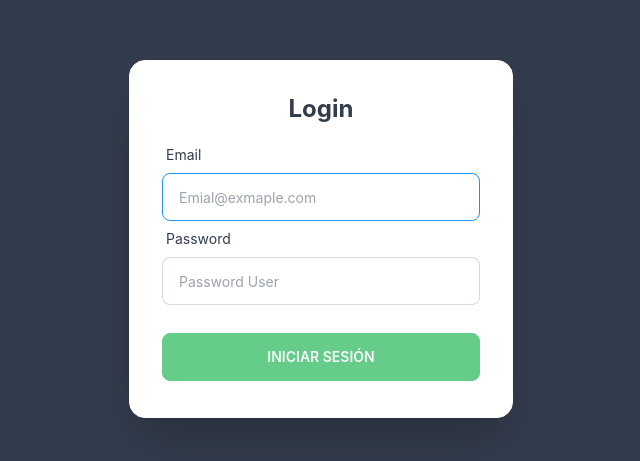
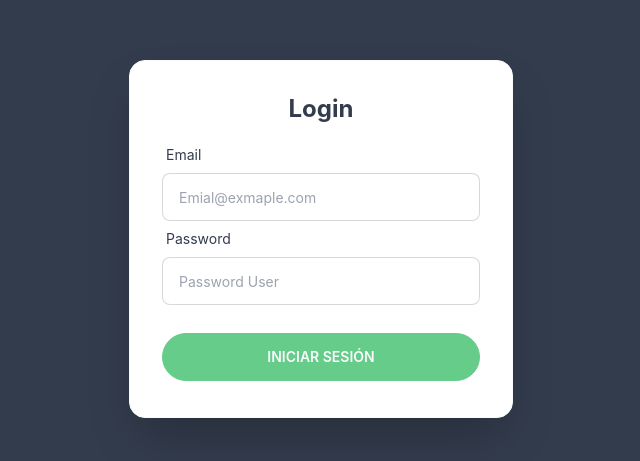
Before and after one commit to Miguel-Espinales-ESES/crm_nextTypeScript_tailwindcss, a Next.js app: page /login in a window 1280 px wide. Shown: the part 171-632 px from the top of the page, without its empty margins (319-959 px from the left). Built offline with nearby package versions, Linux system fonts and the light colour scheme.

Commit message:
creando componente de Button

```diff
--- /dev/null
+++ b/components/Button/Types/index.ts
@@ -0,0 +1,22 @@
+export type Props = {
+    validateStatus?: validateStatus,
+    outline?: boolean,
+    disabled?: boolean
+    className?: string,
+    size?: 'lg' | 'sm' | 'xs',
+    shape?: 'circle' | 'round',
+    loading?: boolean
+}
+
+export enum validateStatus {
+    btn_primary = 'btn-primary',
+    btn_secondary = 'btn-secondary',
+    btn_accent = 'btn-accent',
+    btn_ghost = 'btn-ghost',
+    btn_link = 'btn-link',
+    btn_info = 'btn-info',
+    btn_success = 'btn-success',
+    btn_warning = 'btn-warning',
+    btn_error = 'btn-error',
+    btn_glass = 'glass'
+}
--- /dev/null
+++ b/components/Button/index.tsx
@@ -0,0 +1,51 @@
+import React from 'react'
+import { isUndefined } from 'lodash'
+// type props
+import { Props, validateStatus } from './Types'
+
+const Button: React.FC<Props> = ({ children, validateStatus, outline, disabled, size, className: classNameInput, shape, loading }) => {
+
+    const sizeButton = () => {
+        switch (size) {
+            case 'lg': {
+                return 'btn-wide btn-lg'
+            }
+            case 'sm': {
+                return 'btn-wide btn-sm'
+            }
+            case 'xs': {
+                return 'btn-wide btn-xs'
+            }
+            default: {
+                return ''
+            }
+        }
+    }
+
+    const shapeButton = () => {
+        switch (shape) {
+            case 'circle': {
+                return 'btn-circle'
+            }
+            case 'round': {
+                return 'btn-square'
+            }
+            default: {
+                return ''
+            }
+        }
+    }
+
+    return (
+        <button
+            disabled={disabled}
+            className={`btn ${(isUndefined(loading) ? '' : 'loading')} ${sizeButton()} ${shapeButton()} ${validateStatus} ${(outline) && 'btn-outline'} ${classNameInput}`}
+        >
+            {children}
+        </button>
+    )
+}
+
+export { validateStatus }
+
+export default Button
--- a/components/Layout/index.tsx
+++ b/components/Layout/index.tsx
@@ -59,7 +59,6 @@ const Layout: React.FC<Props> = ({ children }) => {
                 )
             }
 
-
         </>
     )
 }
--- a/pages/login/index.tsx
+++ b/pages/login/index.tsx
@@ -3,7 +3,8 @@ import type { NextPage } from 'next'
 // components
 import Card from '../../components/Card'
 // => imput
-import InputItem, { TypeInput, validateStatus } from '../../components/InputItem'
+import InputItem, { TypeInput } from '../../components/InputItem'
+import Button, { validateStatus as validateStatusButton } from '../../components/Button'
 
 
 const Login: NextPage = () => {
@@ -20,10 +21,9 @@ const Login: NextPage = () => {
                                 <InputItem
                                     label='Email'
                                     placeholder='Emial@exmaple.com'
-                                    validateStatus={validateStatus.input_info}
                                     type={TypeInput.Email}
                                 />
-                                 <InputItem
+                                <InputItem
                                     label='Password'
                                     placeholder='Password User'
                                     type={TypeInput.Text}
@@ -31,7 +31,13 @@ const Login: NextPage = () => {
                             </form>
                         </div>
                         <div className="items-center w-full card-actions">
-                            <button className="w-full btn btn-primary">Iniciar Sesión</button>
+                            <Button
+                                shape='circle'
+                                className='w-full'
+                                validateStatus={validateStatusButton.btn_primary}
+                            >
+                                Iniciar Sesión
+                            </Button>
                         </div>
                     </Card>
                 </div>
```
